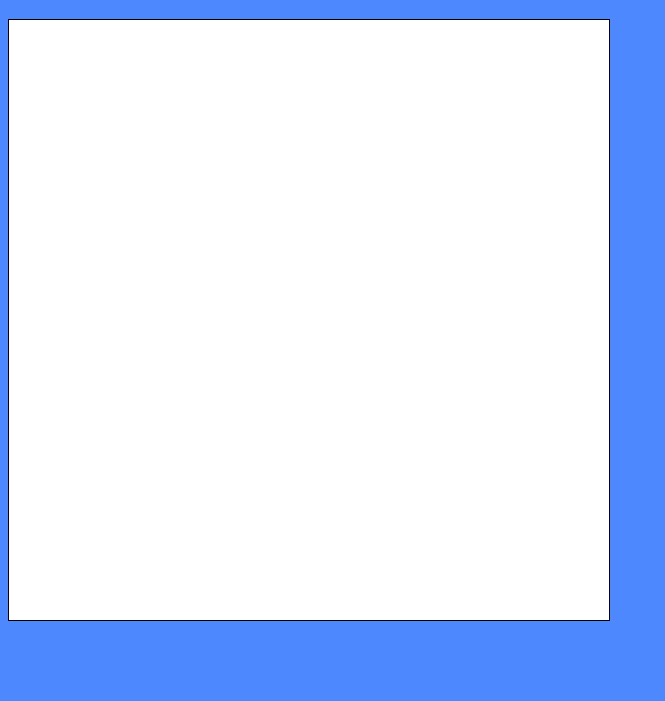
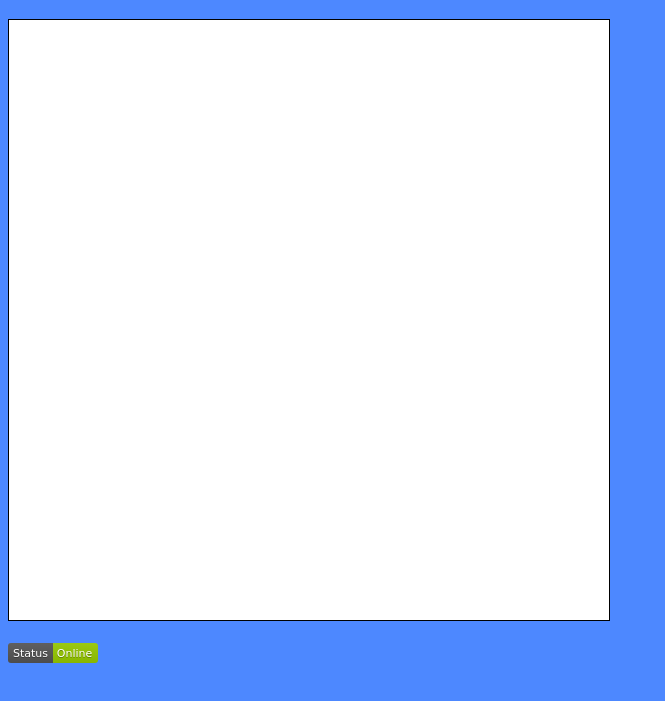
Before and after one commit to TexAgg/DankSinatra, a website: page static/index.html in a window 1280 px wide. Shown: the part 61-762 px from the top of the page, without its empty margins (0-665 px from the left). Drawn offline with Linux system fonts and the light colour scheme.

Commit message:
Updage static

```diff
--- a/static/index.html
+++ b/static/index.html
@@ -23,5 +23,29 @@
 	<!--<img src='../media/dank_profile.jpg'></img>-->
 	<!--<img src='https://dl.dropboxusercontent.com/s/wyldam1z5ix4hc2/dank_profile.jpg?dl=0'></img>-->
 	<canvas id='mycanvas' width='600' height='600'></canvas>
+	<br></br>
+	<!-- SVG -->
+	<svg xmlns="http://www.w3.org/2000/svg" width="90" height="20">
+	<linearGradient id="b" x2="0" y2="100%">
+		<stop offset="0" stop-color="#bbb" stop-opacity=".1"/>
+		<stop offset="1" stop-opacity=".1"/>
+	</linearGradient>
+	<mask id="a">
+		<rect width="90" height="20" rx="3" fill="#fff"/>
+	</mask>
+	<g mask="url(#a)">
+		<path fill="#555" d="M0 0h45v20H0z"/>
+		<path fill="#97CA00" d="M45 0h45v20H45z"/>
+		<path fill="url(#b)" d="M0 0h90v20H0z"/>
+	</g>
+	<g fill="#fff" text-anchor="middle" font-family="DejaVu Sans,Verdana,Geneva,sans-serif" font-size="11">
+		<text x="22.5" y="15" fill="#010101" fill-opacity=".3">Status</text>
+		<text x="22.5" y="14">Status</text>
+		<text x="66.5" y="15" fill="#010101" fill-opacity=".3">Online</text>
+		<text x="66.5" y="14">Online</text>
+	</g>
+	</svg>
+
+
 </body>
 </html>
```
